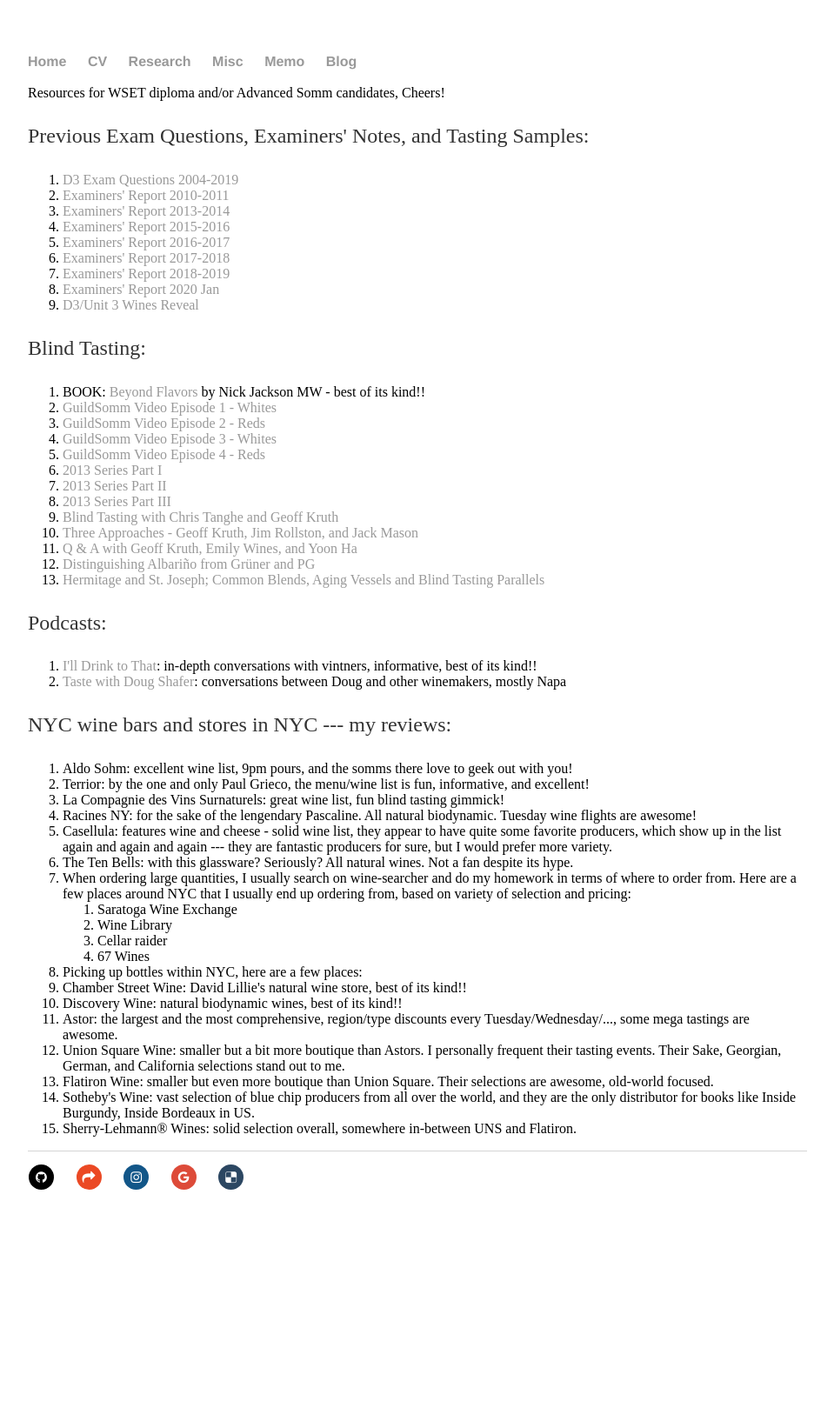
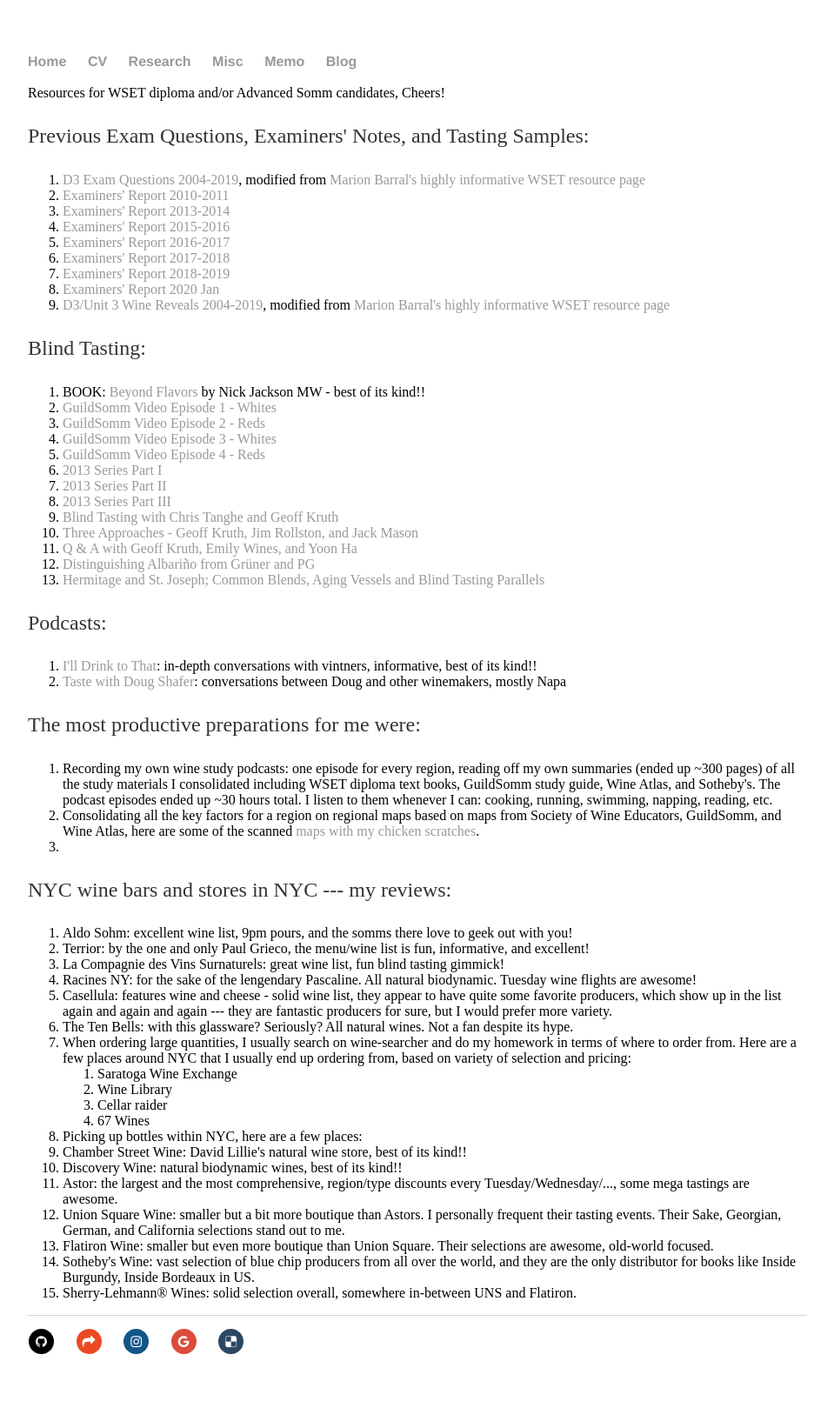
Before and after one commit to shenglih/shenglih.github.io, a Jekyll site: the page built from misc/wine_links.html, in a window 1280 px wide. Shown: the whole page at 87% size, without its empty margins (160-1119 px from the left). Built offline with Jekyll 4.4.1, drawn with Linux system fonts in a browser that asks for light colours; comment, search, counter and statistics services are not loaded; before the commit the page ends 1430 px from its top, so only the background shows below that.

Commit message:
Update wine_links.html

```diff
--- a/misc/wine_links.html
+++ b/misc/wine_links.html
@@ -6,7 +6,7 @@
 Resources for WSET diploma and/or Advanced Somm candidates, Cheers!
 <p>Previous Exam Questions, Examiners' Notes, and Tasting Samples:</p>
 	<ol>
-		<li><a href="/misc/D3Q.pdf">D3 Exam Questions 2004-2019</a></li>
+		<li><a href="/misc/D3Q.pdf">D3 Exam Questions 2004-2019</a>, modified from <a href="https://www.marionbarral.com/blog/notes-de-revision-wset-diploma/">Marion Barral's highly informative WSET resource page</a></li>
 		<li><a href="/misc/examiners-report-1011.pdf">Examiners' Report 2010-2011</a></li>
   		<li><a href="/misc/examiners-report-1314.pdf">Examiners' Report 2013-2014</a></li>
   		<li><a href="/misc/examiners-report-1516.pdf">Examiners' Report 2015-2016</a></li>
@@ -14,7 +14,7 @@
   		<li><a href="/misc/examiners-report-1718.pdf">Examiners' Report 2017-2018</a></li>
   		<li><a href="/misc/examiners-report-1819.pdf">Examiners' Report 2018-2019</a></li>
 		<li><a href="/misc/examiners-report-0120.pdf">Examiners' Report 2020 Jan</a></li>
-		<li><a href="/misc/D3Wines.pdf">D3/Unit 3 Wines Reveal</a></li>
+		<li><a href="/misc/D3Wines.pdf">D3/Unit 3 Wine Reveals 2004-2019</a>, modified from <a href="https://www.marionbarral.com/blog/notes-de-revision-wset-diploma/">Marion Barral's highly informative WSET resource page</a></li>
   </ol>
 
 <p>Blind Tasting:</p>
@@ -38,6 +38,13 @@
 		<li><a href="https://illdrinktothatpod.com/">I'll Drink to That</a>: in-depth conversations with vintners, informative, best of its kind!!</li>
 		<li><a href="http://www.shafervineyards.com/podcast/index.php">Taste with Doug Shafer</a>: conversations between Doug and other winemakers, mostly Napa</li>
   </ol>
+
+	<p> The most productive preparations for me were:</p>
+	<ol>
+		<li>Recording my own wine study podcasts: one episode for every region, reading off my own summaries (ended up ~300 pages) of all the study materials I consolidated including WSET diploma text books, GuildSomm study guide, Wine Atlas, and Sotheby's. The podcast episodes ended up ~30 hours total. I listen to them whenever I can: cooking, running, swimming, napping, reading, etc.</li>
+		<li>Consolidating all the key factors for a region on regional maps based on maps from Society of Wine Educators, GuildSomm, and Wine Atlas, here are some of the scanned <a href="/misc/wine_maps.pdf">maps with my chicken scratches</a>.<li>
+	</ol>
+
 
   <p>NYC wine bars and stores in NYC --- my reviews:</p>
 	<ol>
```
